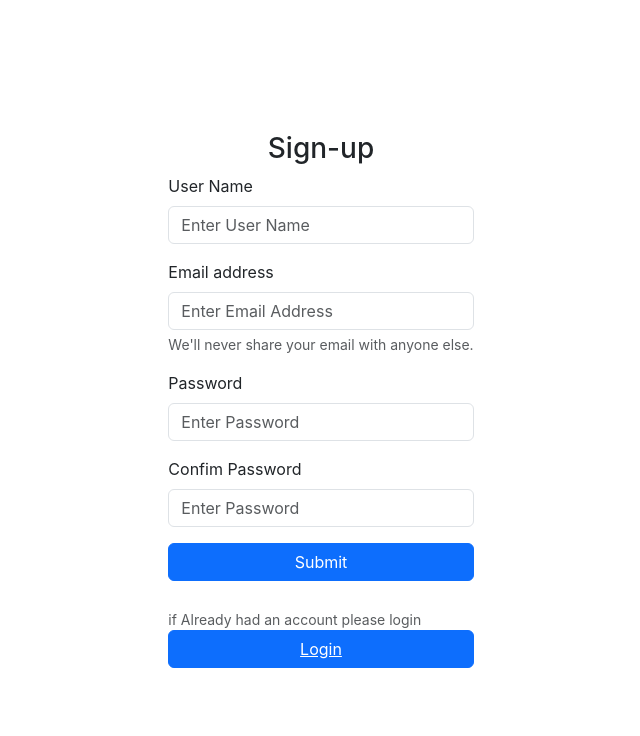
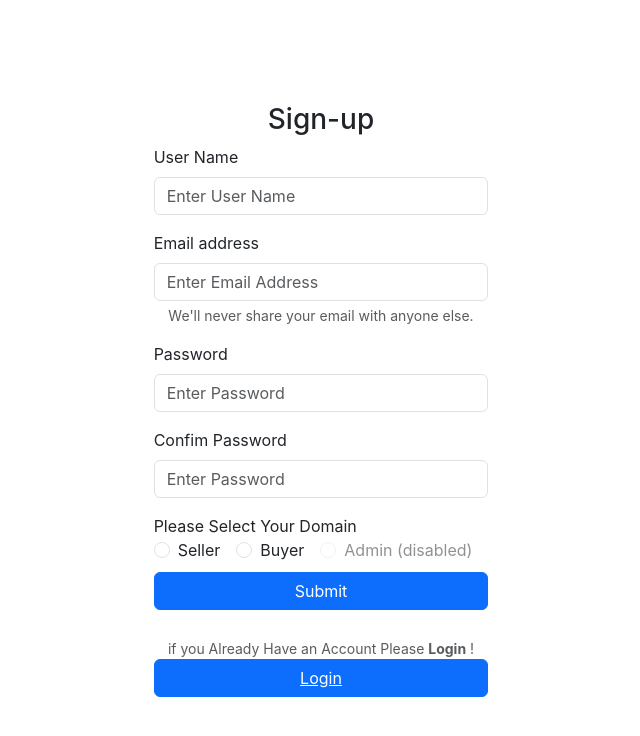
Before and after one commit to Ainulabsar/Book-lio, a React (Create React App) app: page /signup in a window 1280 px wide. Shown: the top 736 px of the page, without its empty margins (319-959 px from the left). Built offline with nearby package versions, Linux system fonts and the light colour scheme.

Commit message:
Added Selection domain  option

```diff
--- a/src/components/Nav.js
+++ b/src/components/Nav.js
@@ -1,14 +1,18 @@
 import React from "react";
 import MenuIcon from "@mui/icons-material/Menu";
+import { useLocation } from "react-router-dom";
 // import book from "./Buyer/book";
 import "./Nav.css";
 function Nav() {
+  const location = useLocation();
+  console.log(location.state);
   return (
     <div>
       <nav className="navbar navbar-expand-lg bg-body-tertiary" id="navbar">
         <div className="container-fluid">
           <a className="navbar-brand" href="/">
             BookLio
+            {/* <h1>Hello {location.state.id} </h1> */}
           </a>
           <button
             className="navbar-toggler"
--- a/src/components/login/login.css
+++ b/src/components/login/login.css
@@ -12,3 +12,17 @@
         margin-top: 5px;
         padding: 5px;
 }
+.form-text{
+    text-align: center;
+}
+.dropdown{
+    width: 50px;
+    margin-bottom: 10px;
+}
+#btn{
+    padding-left: 50px;
+    padding-right: 30px;
+}
+#radiobtn{
+    margin-bottom: 10px;
+}
--- a/src/components/login/login.js
+++ b/src/components/login/login.js
@@ -8,32 +8,39 @@ function Login() {
   const history = useNavigate();
   const [email, setEmail] = useState();
   const [password, setPasswword] = useState();
+  const [Buyer, setBuyer] = useState();
+  const [Seller, setSeller] = useState();
 
   async function submit(e) {
     console.log("login successful");
+    console.log(Seller + "selected");
+    console.log(Buyer);
     e.preventDefault();
     try {
-      await axios
-        .post("http://localhost:5000/", {
-          email,
-          password,
-        })
-        .then((res) => {
-          console.log(res.data);
-          if (res.data === "exist") {
-            history("/home");
-          } else if ((res.data = "notexist")) {
-            alert("User have not sign up");
-          }
-        })
-        .catch((e) => {
-          alert("wrong details");
-        });
+      const res = await axios.post("http://localhost:5000/", {
+        email,
+        password,
+      });
+
+      if (res.data === "exist") {
+        if (Seller === "option1") {
+          // Seller is selected
+          history("/home"); // Replace with the appropriate URL for sellers
+        } else if (Buyer === "option2") {
+          // Buyer is selected
+          history("/book"); // Replace with the appropriate URL for buyers
+        } else {
+          // Neither Seller nor Buyer selected
+          alert("Please select your domain (Seller/Buyer)");
+        }
+      } else if (res.data === "notexist") {
+        alert("User has not signed up");
+      }
     } catch (error) {
-      console.log(error);
+      console.error(error);
+      alert("An error occurred while logging in");
     }
   }
-
   return (
     <div className="login">
       <h3>Login</h3>
@@ -70,6 +77,80 @@ function Login() {
             id="exampleInputPassword1"
           />
         </div>
+        {/* <div className="dropdown">
+          <button
+            id="btn"
+            className="btn btn-primary dropdown-toggle"
+            type="button"
+            data-bs-toggle="dropdown"
+            aria-expanded="false"
+          >
+            Please Select Your Domain
+          </button>
+          <ul className="dropdown-menu">
+
+            <li>
+              <a className="dropdown-item">
+                Seller
+              </a>
+            </li>
+            <li>
+              <a className="dropdown-item" >
+                Buyer
+              </a>
+            </li>
+            <li>
+              <a className="dropdown-item">
+                Admin
+              </a>
+            </li>
+          </ul>
+        </div> */}
+        <label>Please Select Your Domain</label>
+        <br />
+        <div className="form-check form-check-inline" id="radiobtn">
+          <input
+            className="form-check-input"
+            type="radio"
+            name="inlineRadioOptions"
+            id="inlineRadio1"
+            value="option1"
+            onChange={(e) => {
+              setSeller(e.target.value);
+            }}
+          />
+          <label className="form-check-label" for="inlineRadio1">
+            Seller
+          </label>
+        </div>
+        <div className="form-check form-check-inline">
+          <input
+            className="form-check-input"
+            type="radio"
+            name="inlineRadioOptions"
+            id="inlineRadio2"
+            value="option2"
+            onChange={(e) => {
+              setBuyer(e.target.value);
+            }}
+          />
+          <label className="form-check-label" for="inlineRadio2">
+            Buyer
+          </label>
+        </div>
+        <div className="form-check form-check-inline">
+          <input
+            className="form-check-input"
+            type="radio"
+            name="inlineRadioOptions"
+            id="inlineRadio3"
+            value="option3"
+            disabled
+          />
+          <label className="form-check-label" for="inlineRadio3">
+            Admin (disabled)
+          </label>
+        </div>
         <div className="d-grid gap-2">
           <button type="submit" className="btn btn-primary" onClick={submit}>
             Submit
@@ -77,7 +158,7 @@ function Login() {
         </div>
         <br />
         <div id="emailHelp" className="form-text">
-          if you had not signup please register
+          if you are not a User Please Register !
         </div>
         <div className="d-grid gap-2">
           <button type="button" className="btn btn-primary">
--- a/src/components/signup/signup.js
+++ b/src/components/signup/signup.js
@@ -9,9 +9,10 @@ function Signup() {
   const [password, setPasswword] = useState();
   const [conpasssowrd, setConpasswword] = useState();
   const [name, setName] = useState();
+  const [Buyer, setBuyer] = useState();
+  const [Seller, setSeller] = useState();
 
   async function submit(e) {
-    console.log(password);
     console.log("signup successful");
     e.preventDefault();
     try {
@@ -26,15 +27,22 @@ function Signup() {
           if (res.data === "exist") {
             alert("user already exits");
           } else if ((res.data = "notexist")) {
-            history("/home");
+            if (Seller === "option1") {
+              history("/home");
+            } else if (Buyer === "option2") {
+              history("/book");
+              console.log("book");
+            } else {
+              alert("Please select your domain (Seller/Buyer)");
+            }
+            // history("/home", { state: { id: "name" } });
           }
         })
         .catch((e) => {
           alert("wrong details");
         });
-      if (password == conpasssowrd) {
+      if (password === conpasssowrd) {
         console.log("password confirmed");
-        history("/home");
       } else {
         console.log("rewrite password");
         alert("password not matched");
@@ -110,6 +118,51 @@ function Signup() {
               id="exampleInputPassword1"
             />
           </div>
+          <label>Please Select Your Domain</label>
+          <br />
+          <div className="form-check form-check-inline" id="radiobtn">
+            <input
+              className="form-check-input"
+              type="radio"
+              name="inlineRadioOptions"
+              id="inlineRadio1"
+              value="option1"
+              onChange={(e) => {
+                setSeller(e.target.value);
+              }}
+            />
+            <label className="form-check-label" for="inlineRadio1">
+              Seller
+            </label>
+          </div>
+          <div className="form-check form-check-inline">
+            <input
+              className="form-check-input"
+              type="radio"
+              name="inlineRadioOptions"
+              id="inlineRadio2"
+              value="option2"
+              onChange={(e) => {
+                setBuyer(e.target.value);
+              }}
+            />
+            <label className="form-check-label" for="inlineRadio2">
+              Buyer
+            </label>
+          </div>
+          <div className="form-check form-check-inline">
+            <input
+              className="form-check-input"
+              type="radio"
+              name="inlineRadioOptions"
+              id="inlineRadio3"
+              value="option3"
+              disabled
+            />
+            <label className="form-check-label" for="inlineRadio3">
+              Admin (disabled)
+            </label>
+          </div>
           <div className="d-grid gap-2">
             <button type="submit" className="btn btn-primary" onClick={submit}>
               Submit
@@ -117,7 +170,7 @@ function Signup() {
           </div>
           <br />
           <div id="emailHelp" className="form-text">
-            if Already had an account please login
+            if you Already Have an Account Please <strong>Login</strong> !
           </div>
           <div className="d-grid gap-2">
             <button type="submit" className="btn btn-primary">
```
